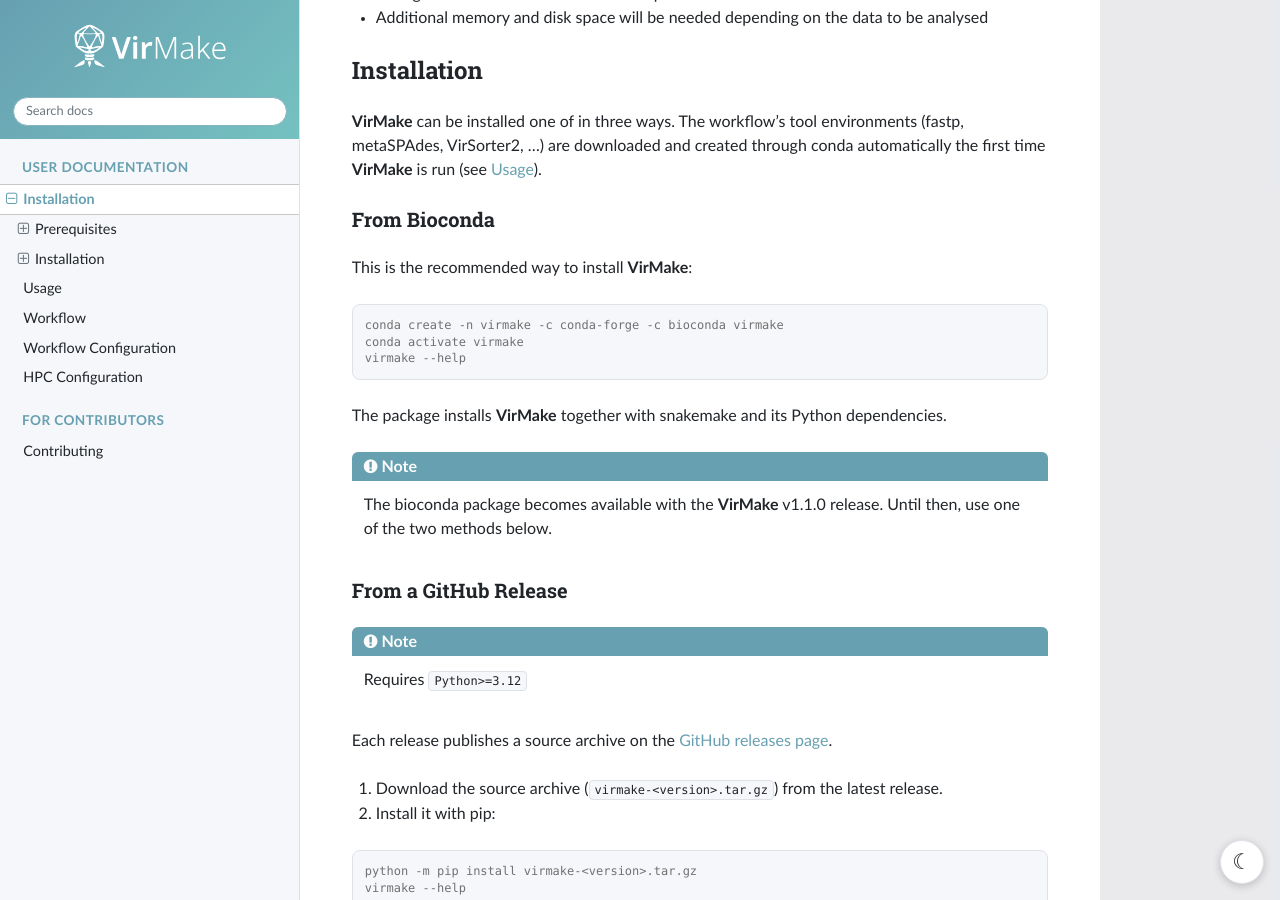
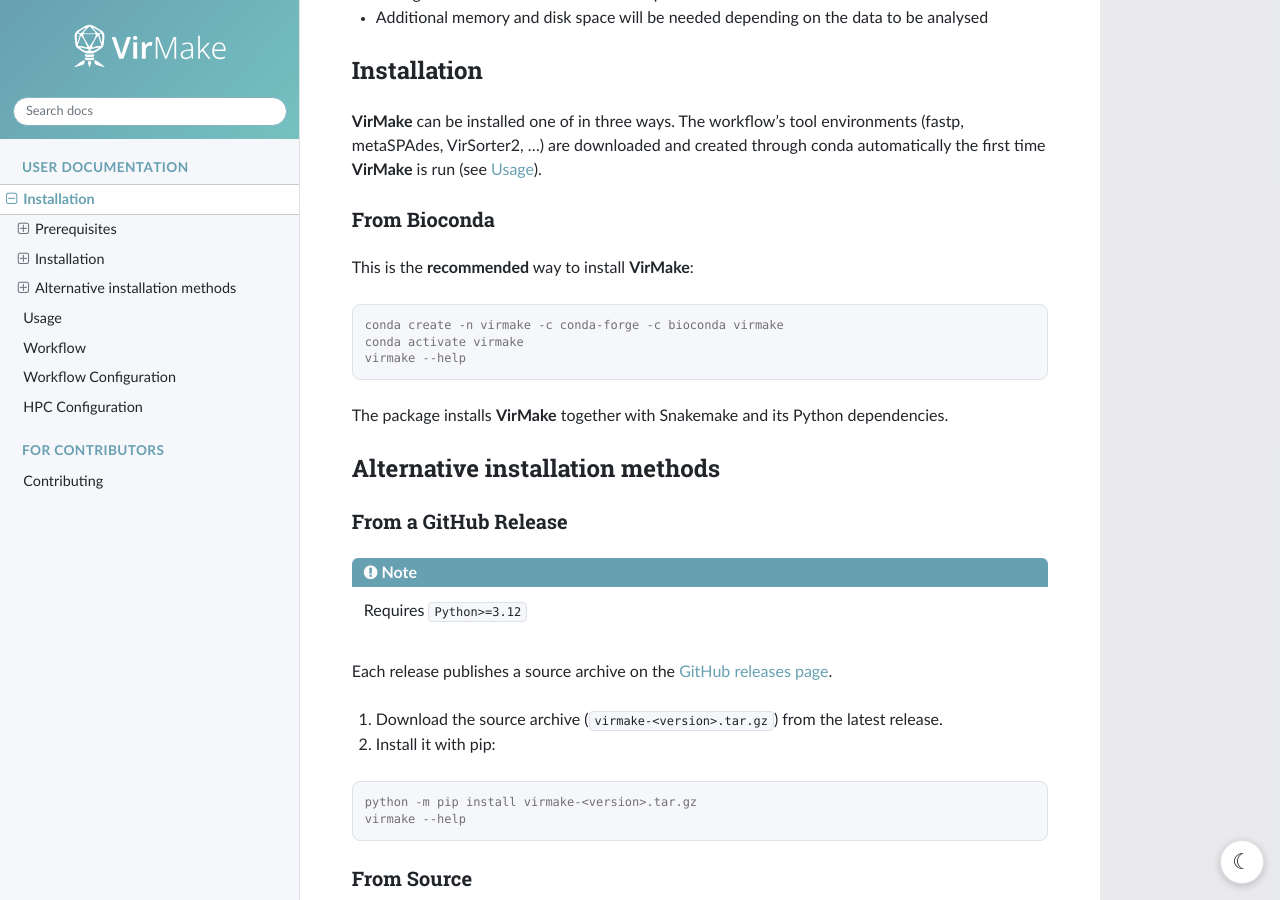
Before and after one commit to Rounge-lab/VirMake, a Sphinx documentation site: the page built from docs/source/content/install.rst, in a window 1280 px wide and 900 px high, scrolled down 574 px. Built offline with Sphinx 7.4.7 and the Read the Docs theme 3.1.0, drawn with Linux system fonts in a browser that asks for light colours.

Commit message:
Updated documentation with bioconda release

```diff
--- a/docs/source/content/install.rst
+++ b/docs/source/content/install.rst
@@ -45,7 +45,7 @@ through conda automatically the first time **VirMake** is run (see
 From Bioconda
 ^^^^^^^^^^^^^
 
-This is the recommended way to install **VirMake**:
+This is the **recommended** way to install **VirMake**:
 
 .. code-block:: console
 
@@ -53,13 +53,11 @@ This is the recommended way to install **VirMake**:
     conda activate virmake
     virmake --help
 
-The package installs **VirMake** together with snakemake and its Python
+The package installs **VirMake** together with Snakemake and its Python
 dependencies.
 
-.. note::
-
-   The bioconda package becomes available with the **VirMake** v1.1.0
-   release. Until then, use one of the two methods below.
+Alternative installation methods
+--------------------------------
 
 .. _pip_methods:
 
```
Also changed, not shown: README.md (+4 -4 lines).
